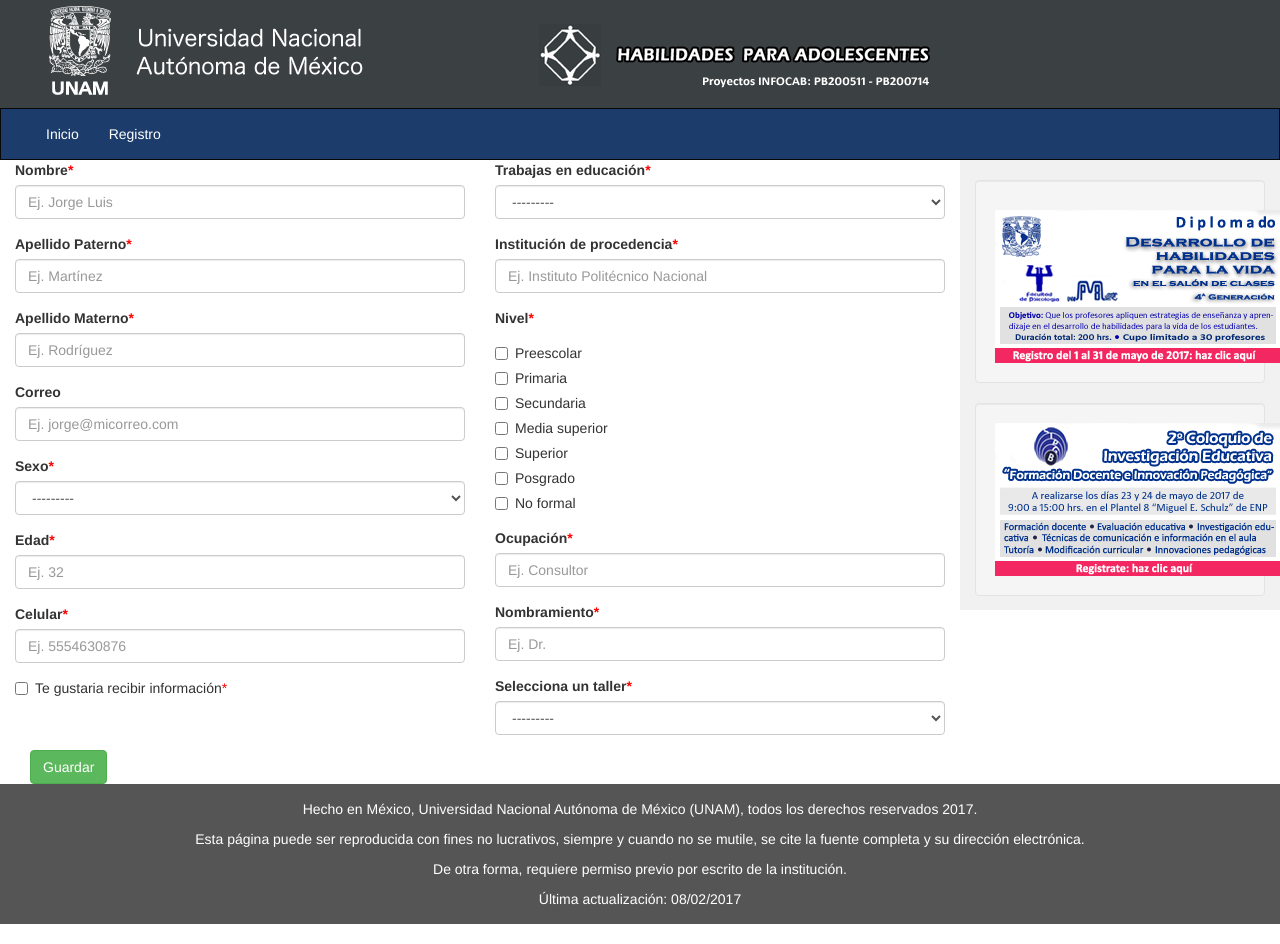
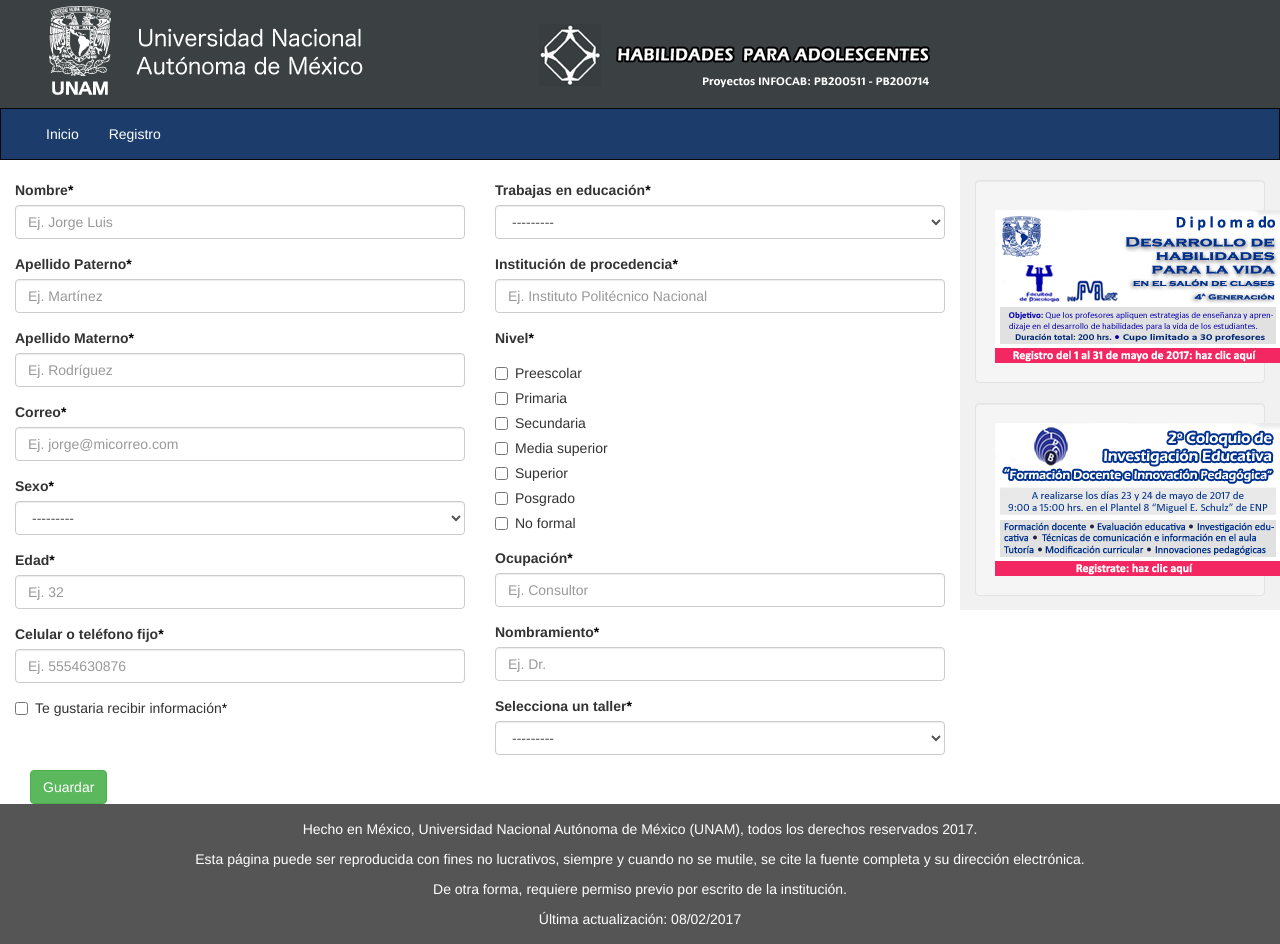
Before and after one commit to adriansolanorobles/coloquio, a Django app: a page that uses templates/asistentes/asistentes.html in a window 1280 px wide. Run offline with Django 3.2, Linux system fonts and the light colour scheme; some libraries are stand-ins or nearby versions.

Commit message:
se corrigieron errores que comento jorge

```diff
--- a/static/css/custom.css
+++ b/static/css/custom.css
@@ -77,5 +77,5 @@
 
 .form-group.required .control-label:after {
    content:"*";
-   color:red;
+   color:black;
 }
--- a/templates/asistentes/asistentes.html
+++ b/templates/asistentes/asistentes.html
@@ -1,6 +1,6 @@
 {% extends "base.html"%}
 {% block content%}
-
+<br>
 <form action="{% url 'asistentes:asistentes_create'%}" method="POST">
     {% csrf_token %}
 
@@ -20,7 +20,7 @@
                  <label class="control-label">Apellido Materno</label>
                       {{form.apellido_materno}}
           </div>
-          <div class="form-group requi requiredred">
+          <div class="form-group requi required">
                  <label class="control-label">Correo</label>
                       {{form.correo}}
           </div>
@@ -33,7 +33,7 @@
                       {{form.edad}}
           </div>
           <div class="form-group required">
-                 <label class="control-label">Celular</label>
+                 <label class="control-label">Celular o teléfono fijo</label>
                       {{form.celular}}
           </div>
 
@@ -99,7 +99,7 @@
 	</div>
   </div>
 </form>
-
+<br>
 {% endblock%}
 
 {%block js%}
```
